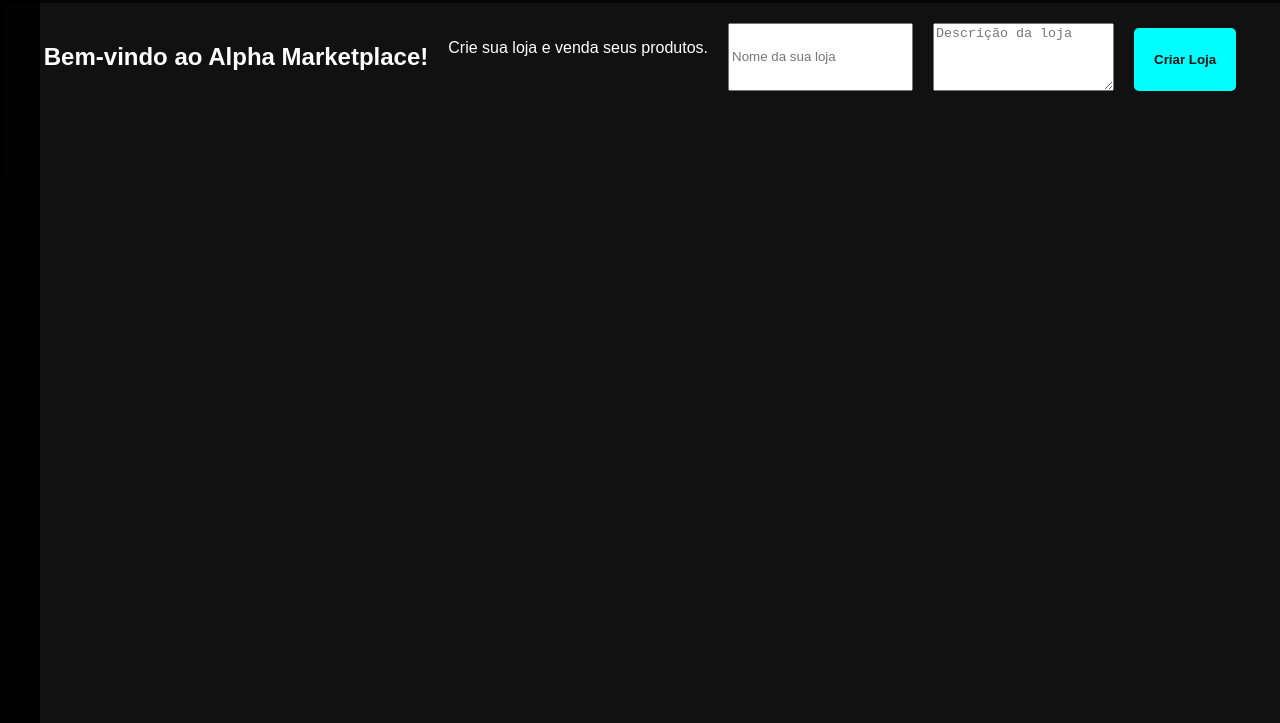
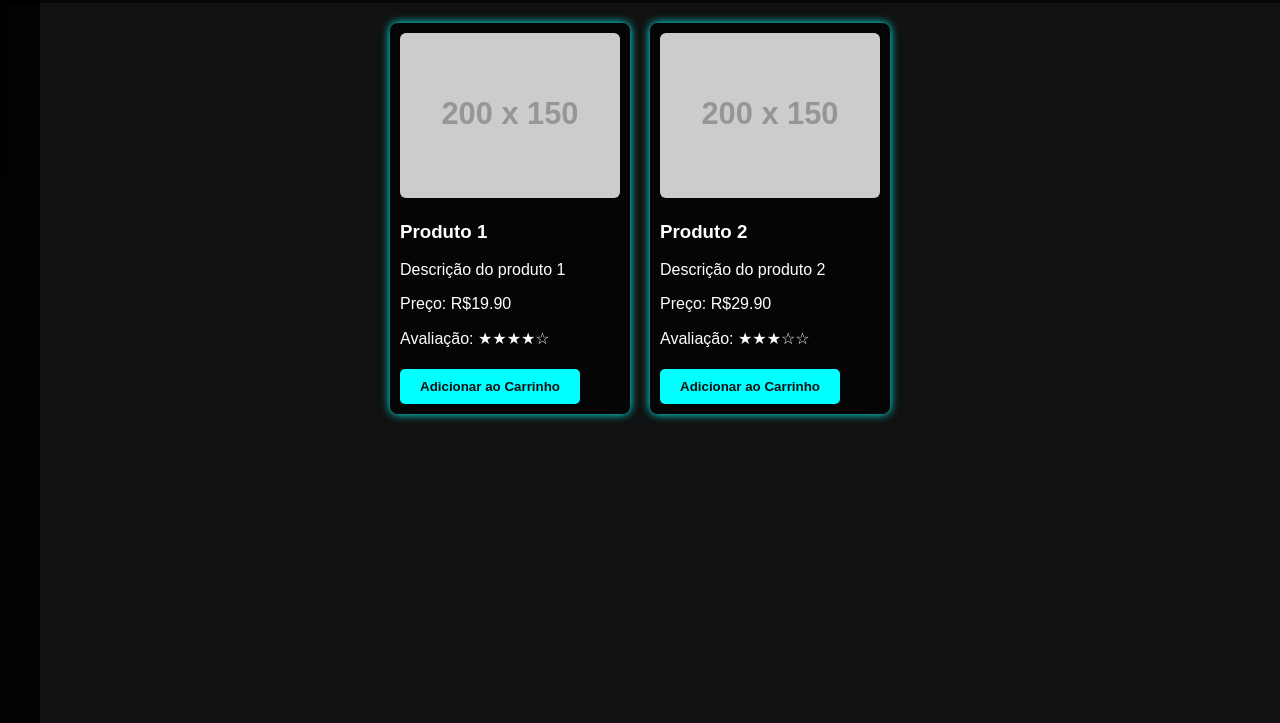
Before and after one commit to antoniowesley158-web/alpha-marketplace, a plain HTML site: page index.html in a window 1280 px wide. Shown: the part 77-800 px from the top of the page. Drawn offline with Linux system fonts and the light colour scheme; no server answers; placeholder pictures from the web are drawn by us.

Commit message:
index.html

```diff
--- a/index.html
+++ b/index.html
@@ -72,21 +72,53 @@ document.addEventListener('DOMContentLoaded',()=>{
     else{ usuarioSpan.innerText=''; loginBtn.style.display='inline-block'; }
   });
 
-  // Criar Loja
-  const criarLojaBtn = document.getElementById('criar-loja-btn');
-  criarLojaBtn.onclick = async ()=>{
-    const nomeLoja=document.getElementById('nome-loja').value;
-    const descLoja=document.getElementById('desc-loja').value;
-    const user=auth.currentUser;
-    if(!user){ mostrarAviso('Faça login primeiro!'); return;}
-    if(!nomeLoja){ mostrarAviso('Digite o nome da loja!'); return;}
-    try{
-      await addDoc(collection(db,'lojas'),{uid:user.uid,nome:nomeLoja,descricao:descLoja,timestamp:serverTimestamp()});
-      mostrarAviso('Loja criada com sucesso!');
-      document.getElementById('nome-loja').value='';
-      document.getElementById('desc-loja').value='';
-    }catch(e){mostrarAviso('Erro ao criar loja');}
-  };
+  // Produtos de exemplo
+  const produtos = [
+    {id:1,nome:'Produto 1',desc:'Descrição do produto 1',preco:19.90,img:'https://via.placeholder.com/200x150',avaliacao:4},
+    {id:2,nome:'Produto 2',desc:'Descrição do produto 2',preco:29.90,img:'https://via.placeholder.com/200x150',avaliacao:3},
+  ];
+  const conteudo = document.getElementById('conteudo');
+
+  function carregarProdutos(){
+    conteudo.innerHTML='';
+    produtos.forEach(p=>{
+      const card = document.createElement('div'); card.className='produto-card';
+      card.dataset.id=p.id;
+      card.innerHTML=`<img src="${p.img}" alt="${p.nome}"><h3>${p.nome}</h3><p>${p.desc}</p><p>Preço: R$${p.preco.toFixed(2)}</p><p>Avaliação: ${'★'.repeat(p.avaliacao)+'☆'.repeat(5-p.avaliacao)}</p><button class="add-carrinho">Adicionar ao Carrinho</button>`;
+      conteudo.appendChild(card);
+    });
+    document.querySelectorAll('.add-carrinho').forEach(btn=>{
+      btn.onclick=(e)=>{
+        const card=e.target.closest('.produto-card');
+        const id=parseInt(card.dataset.id);
+        adicionarCarrinho(id);
+      }
+    });
+  }
+  carregarProdutos();
+
+  // Carrinho
+  let carrinho=[];
+  const carrinhoDiv = document.getElementById('carrinho');
+  document.getElementById('menu-carrinho-btn').onclick = ()=>{carrinhoDiv.style.display=carrinhoDiv.style.display==='block'?'none':'block';};
+  function adicionarCarrinho(id){
+    const p=produtos.find(x=>x.id===id);
+    carrinho.push(p); atualizarCarrinho();
+    mostrarAviso(`${p.nome} adicionado ao carrinho!`);
+  }
+  function atualizarCarrinho(){
+    const div=document.getElementById('itens-carrinho'); div.innerHTML='';
+    let total=0; carrinho.forEach((i,idx)=>{
+      div.innerHTML+=`<p>${i.nome} - R$${i.preco.toFixed(2)} <button onclick="removerCarrinho(${idx})">X</button></p>`;
+      total+=i.preco;
+    });
+    div.innerHTML+=`<p><b>Total: R$${total.toFixed(2)}</b></p>`;
+  }
+  window.removerCarrinho = i=>{ carrinho.splice(i,1); atualizarCarrinho(); }
+
+  // Painel do dono
+  const painel=document.getElementById('painel-admin');
+  document.getElementById('menu-admin-btn').onclick = ()=>{ painel.style.display=painel.style.display==='block'?'none':'block'; };
 });
 </script>
 </head>
@@ -112,9 +144,6 @@ document.addEventListener('DOMContentLoaded',()=>{
 <main id="conteudo">
   <h2>Bem-vindo ao Alpha Marketplace!</h2>
   <p>Crie sua loja e venda seus produtos.</p>
-  <input type="text" id="nome-loja" placeholder="Nome da sua loja">
-  <textarea id="desc-loja" placeholder="Descrição da loja"></textarea>
-  <button id="criar-loja-btn">Criar Loja</button>
 </main>
 
 <div id="carrinho">
@@ -124,7 +153,7 @@ document.addEventListener('DOMContentLoaded',()=>{
 
 <div id="painel-admin">
   <h3>Painel do Dono</h3>
-  <p>Ainda em construção...</p>
+  <p>Controle sua loja aqui (em breve completo)</p>
 </div>
 
 <div id="notificacao"></div>
```
